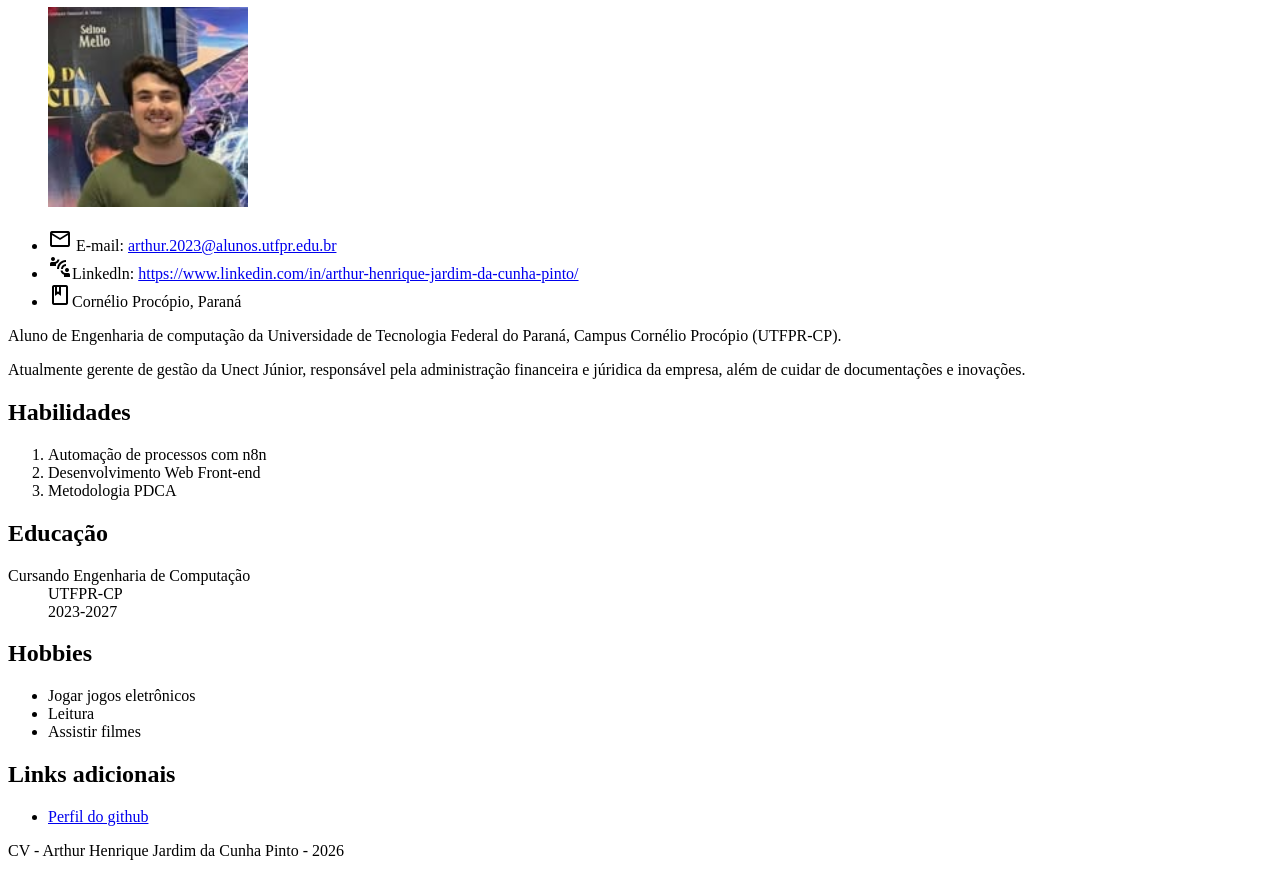
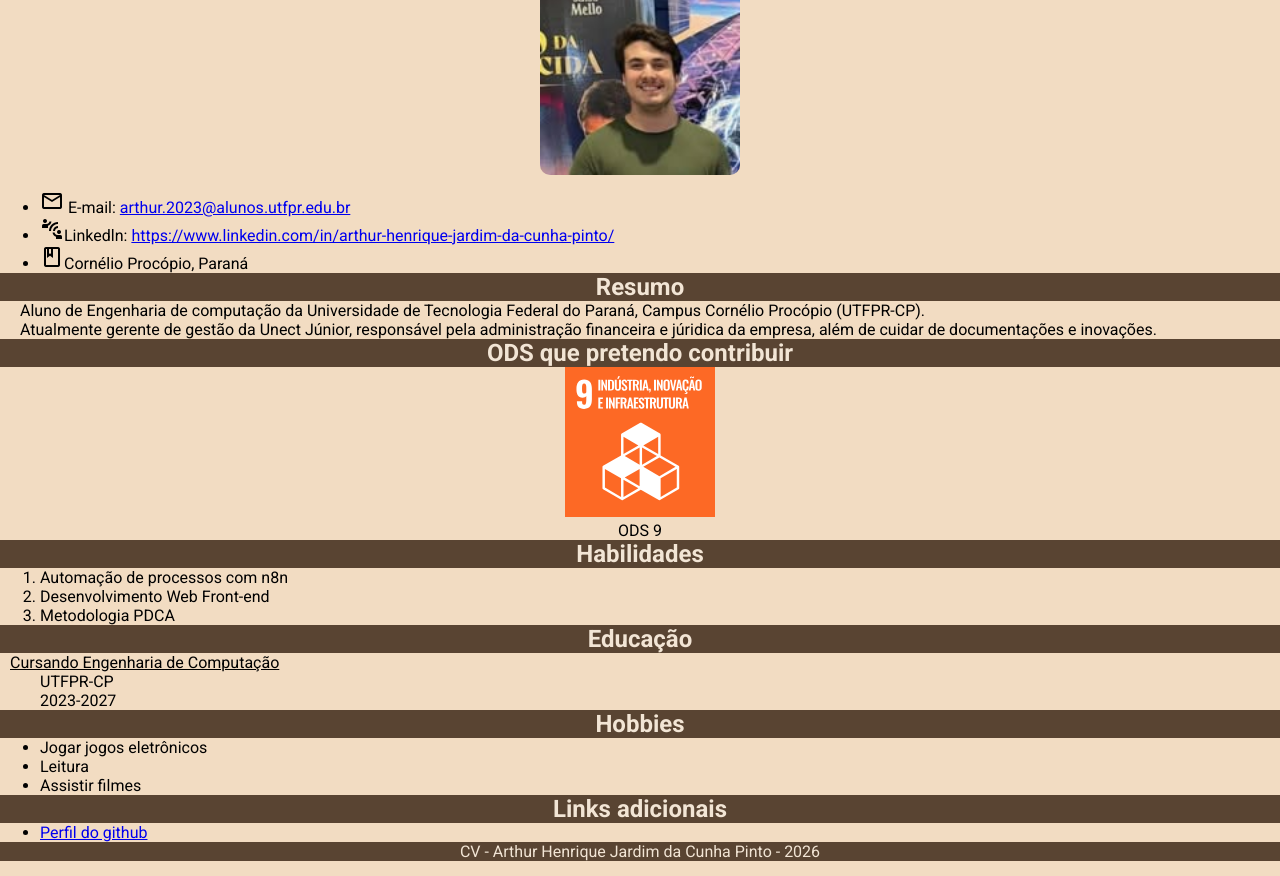
Before and after one commit to arthur-hj/EC47C---Web-Front-End, a plain HTML site: page web-frontend/Exercícios/ex1.html in a window 1280 px wide. Shown: the part 73-949 px from the top of the page. Drawn offline with Linux system fonts and the light colour scheme; a web font is replaced by a local one.

Commit message:
Exercício da semana 5

```diff
--- a/web-frontend/Exercícios/ex1.html
+++ b/web-frontend/Exercícios/ex1.html
@@ -6,7 +6,10 @@
     <title>Arthur Henrique Jardim da Cunha Pinto</title>
     <link rel="stylesheet" href="https://fonts.googleapis.com/icon?family=Material+Icons+Outlined">
     <link rel="stylesheet" href="https://fonts.googleapis.com/icon?family=Symbols+Icons+Outlined">
-</head>
+    <link rel="preconnect" href="https://fonts.googleapis.com">
+    <link rel="preconnect" href="https://fonts.gstatic.com" crossorigin>
+    <link href="https://fonts.googleapis.com/css2?family=Roboto:ital,wght@0,100..900;1,100..900&display=swap" rel="stylesheet">
+    <link rel="stylesheet" href="style.css">
 <body>
     <header>
         <h1>Arthur Henrique Jardim da Cunha Pinto</h1>
@@ -19,9 +22,15 @@
             <li><i class="material-icons-outlined">book</i>Cornélio Procópio, Paraná</li>
         </ul>
     </header>
-    <section>
+    <section id="resumo">
+        <h2>Resumo</h2>
         <p>Aluno de Engenharia de computação da Universidade de Tecnologia Federal do Paraná, Campus Cornélio Procópio (UTFPR-CP).</p>
         <p>Atualmente gerente de gestão da Unect Júnior, responsável pela administração financeira e júridica da empresa, além de cuidar de documentações e inovações.</p>
+    </section>
+    <section id="ods">
+        <h2>ODS que pretendo contribuir</h2>
+        <img src="ODS 9.svg" alt="ODS 9" width="150" height="150">
+        <p>ODS 9</p>
     </section>
     <section>
         <h2>Habilidades</h2>
@@ -31,7 +40,7 @@
             <li>Metodologia PDCA</li>
         </ol>
     </section>
-    <section>
+    <section id="educacao">
         <h2>Educação</h2>
         <dl>
             <dt>Cursando Engenharia de Computação</dt>
--- /dev/null
+++ b/web-frontend/Exercícios/style.css
@@ -0,0 +1,60 @@
+* {
+    font-family: "Roboto", sans-serif;
+    margin: 0;
+}
+
+body{
+    background-color: #F2DCC2;
+}
+
+header{
+    text-align: center;
+}
+
+header img{
+    padding: 10px;
+    border-radius: 20px;
+}
+
+header li{
+    text-align: left;
+
+}
+
+h1{
+    background-color: #594432;
+    color: #F2E5D5;
+}
+
+h2{
+    background-color: #594432;
+    color: #F2E5D5;
+    text-align: center;
+}
+
+#resumo p{
+    margin-left: 20px;
+}
+
+#ods {
+    text-align: center;
+}
+
+#educacao dl {
+    text-align: left;
+    margin-left: 10px;
+}
+
+#educacao dt{
+    text-decoration: underline;
+}
+
+#educacao dd{
+    margin-left: 30px;
+}
+
+footer{
+    background-color: #594432;
+    color: #F2E5D5;
+    text-align: center;
+}
```
Also changed, not shown: web-frontend/Exercícios/ODS 9.svg (added).
